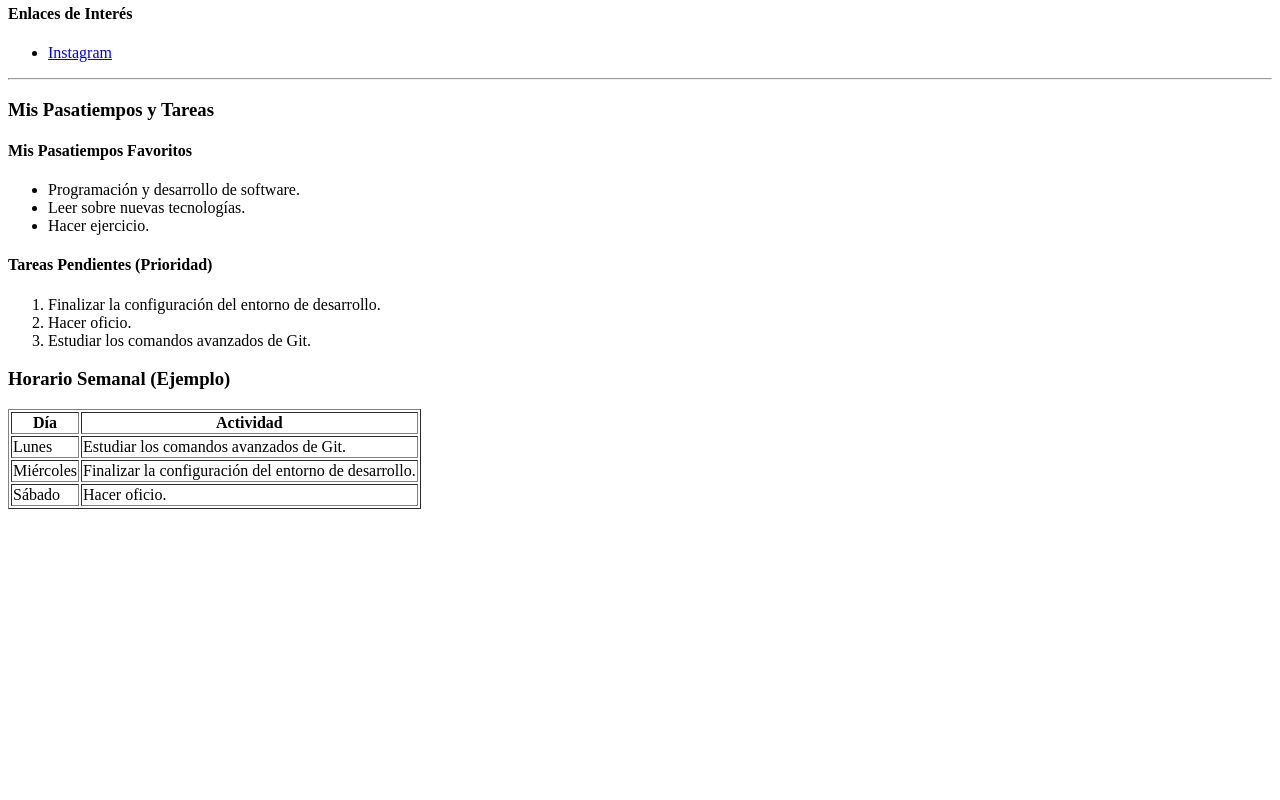
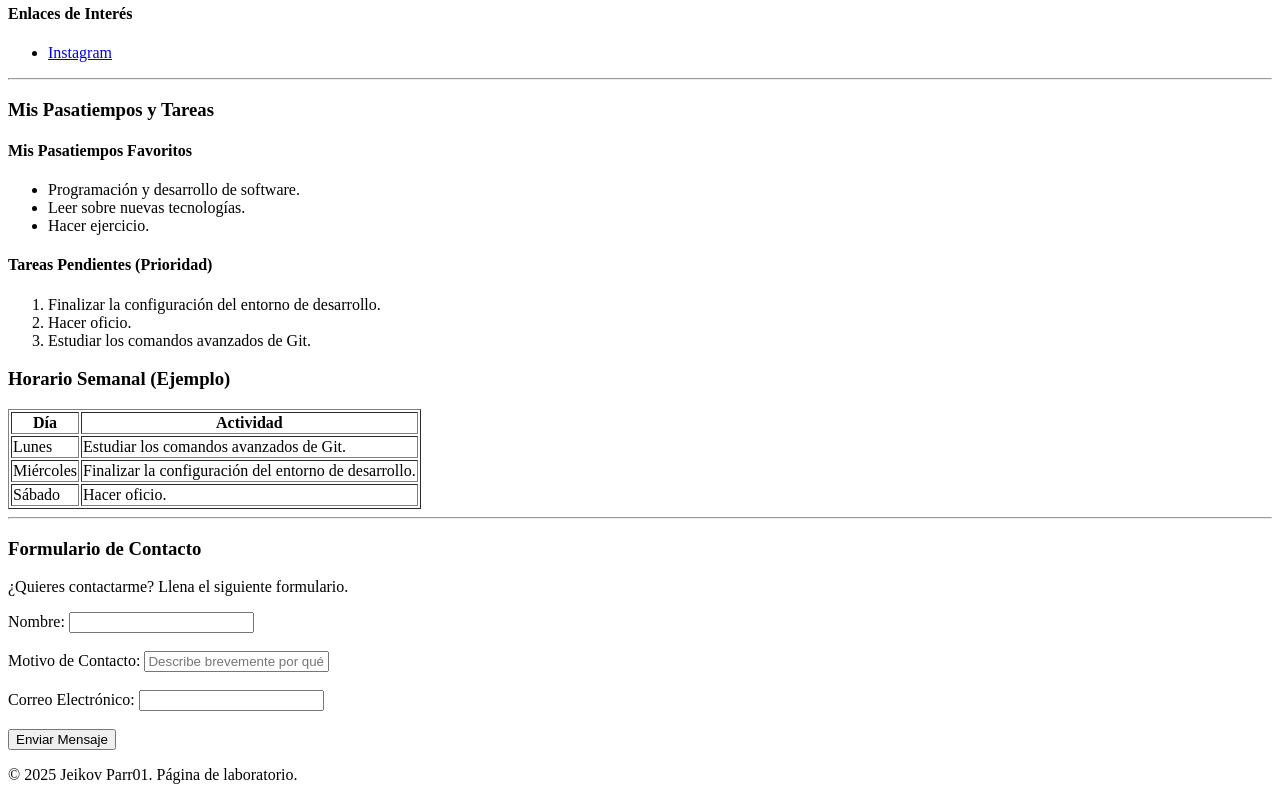
Before and after one commit to josedaniel0306/mi-pag.-web, a plain HTML site: page index.html in a window 1280 px wide. Shown: the part 651-1451 px from the top of the page. Before the commit the page ends 1168 px from the top, so only its background shows below. Drawn offline with Linux system fonts and the light colour scheme.

Commit message:
Se añade el formulario de contacto según el Paso 7 del laboratorio.

```diff
--- a/index.html
+++ b/index.html
@@ -66,7 +66,34 @@
                 </tbody>
         </table>
     </section>
+<hr>
 
+    <section id="contacto">
+        <h3>Formulario de Contacto</h3>
+        <p>¿Quieres contactarme? Llena el siguiente formulario.</p>
+
+        <form action="#" method="POST"> <div>
+                <label for="nombre">Nombre:</label>
+                <input type="text" id="nombre" name="nombre" required>
+            </div>
+            <br>
+            <div>
+                <label for="motivo">Motivo de Contacto:</label>
+                <input type="text" id="motivo" name="motivo" required placeholder="Describe brevemente por qué deseas contactarme">
+            </div>
+            <br>
+            <div>
+                <label for="email">Correo Electrónico:</label>
+                <input type="email" id="email" name="email" required>
+            </div>
+            <br>
+            <button type="submit">Enviar Mensaje</button>
+            </form>
+    </section>
+
+    <footer>
+        <p>&copy; 2025 Jeikov Parr01. Página de laboratorio.</p>
+    </footer>
 
 </body>
 </html>
```
